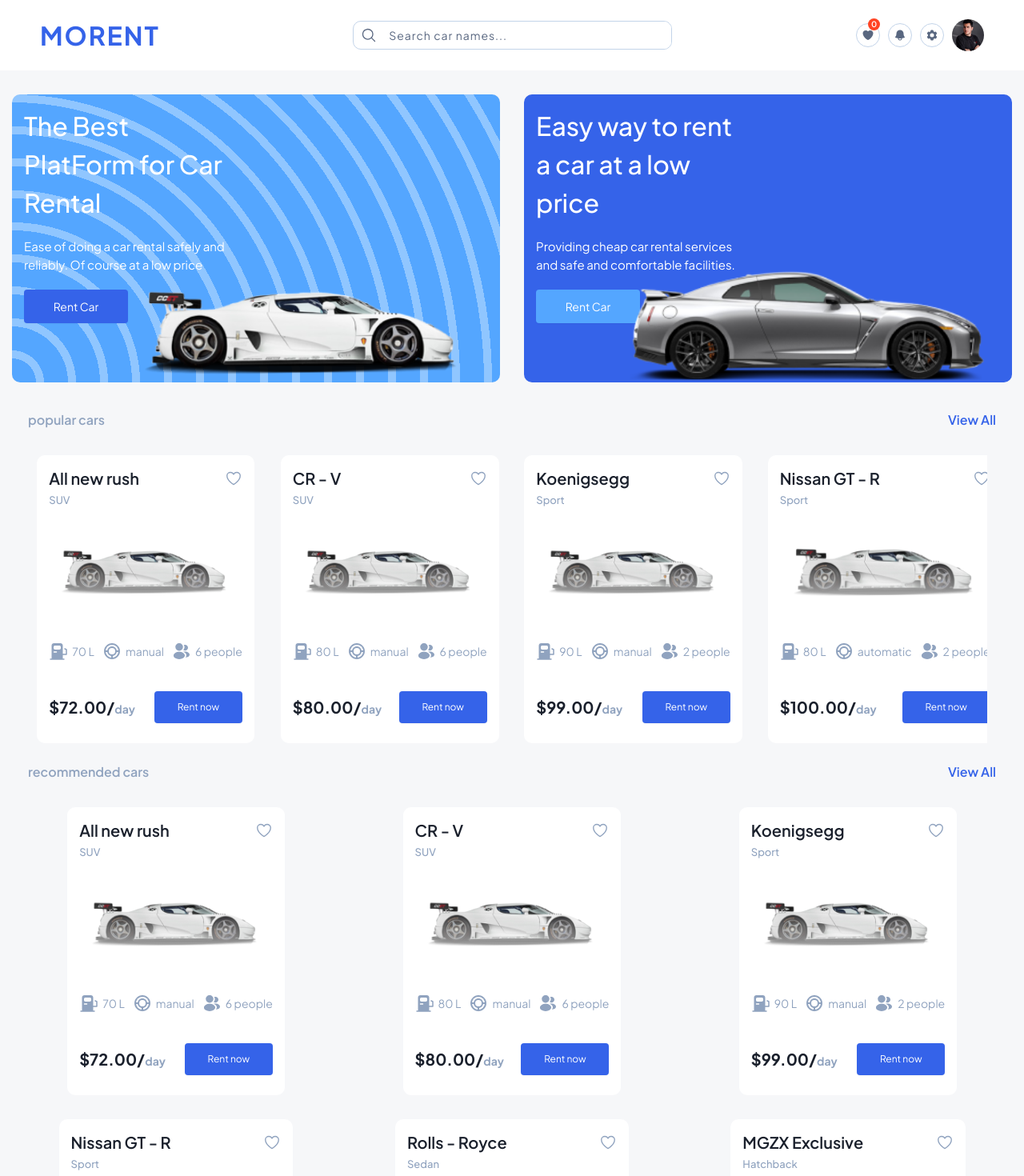
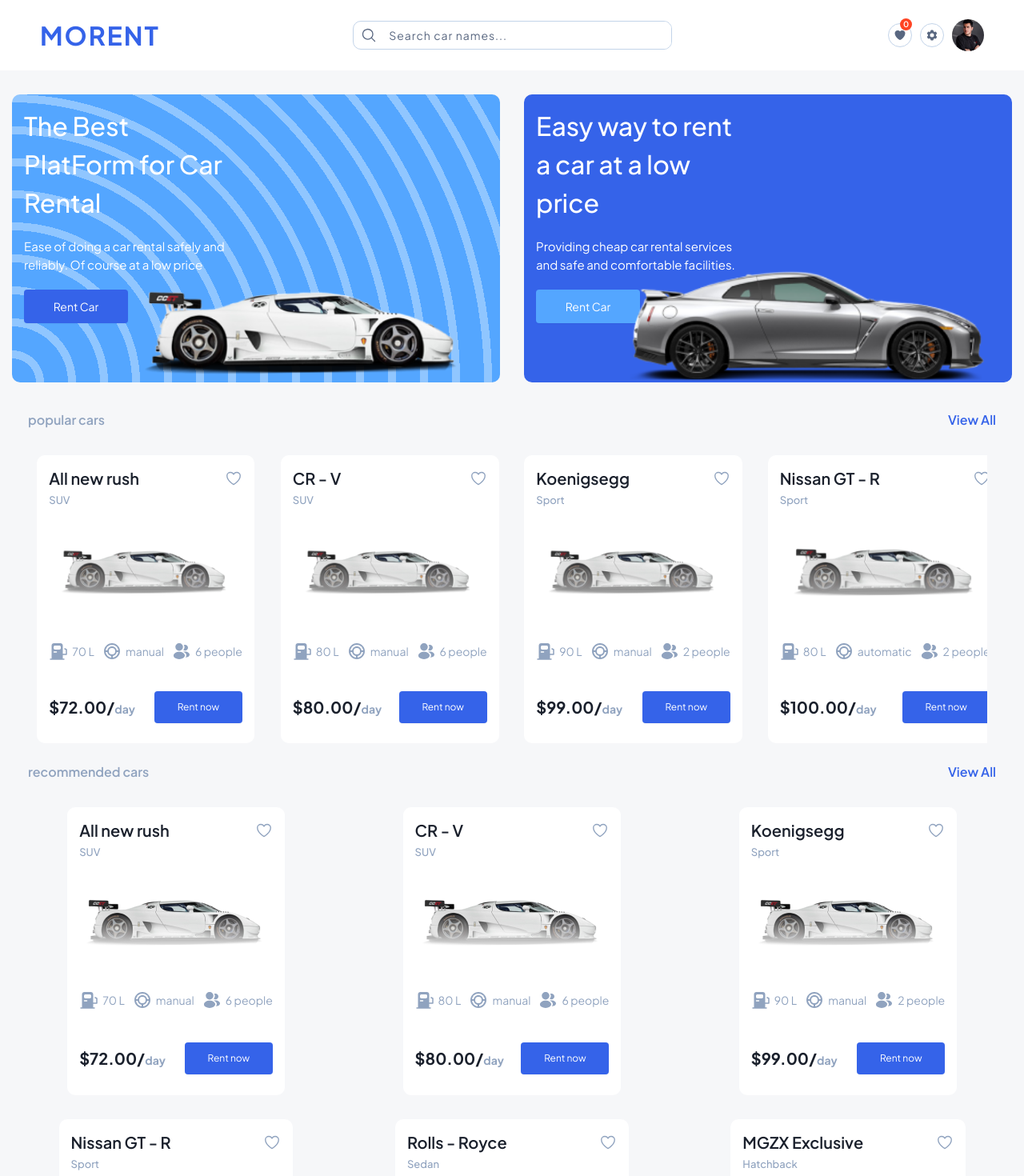
Before and after one commit to abolfazlcodes/morent, a React (Vite) app: page / in a window 1280 px wide. Shown: the top 1470 px of the page at 80% size. Built offline with nearby package versions, Linux system fonts and the light colour scheme.

Commit message:
add minor style changes

```diff
--- a/src/ui/CardsWrapper.tsx
+++ b/src/ui/CardsWrapper.tsx
@@ -127,7 +127,7 @@ function CardsWrapper() {
       />
       <StyledWrapper>
         {fakeCarsData.map((carItem) => (
-          <CarCard key={carItem.id} carData={carItem} />
+          <CarCard key={carItem.id} carData={carItem} type='typeB' />
         ))}
       </StyledWrapper>
 
--- a/src/ui/Input.tsx
+++ b/src/ui/Input.tsx
@@ -2,9 +2,9 @@ import { styled } from "styled-components";
 
 const Input = styled.input`
   border: 1px solid var(--color-grey-300);
-  background-color: var(--color-white);
+  background-color: var(--color-bg-grey);
   border-radius: var(--border-radius-sm);
-  padding: 0.8rem 1.2rem;
+  padding: 1.2rem;
   box-shadow: var(--shadow-sm);
 `;
 
--- a/src/ui/NavAction.tsx
+++ b/src/ui/NavAction.tsx
@@ -12,7 +12,7 @@ const StyledNavAction = styled.span`
   border-radius: 100%;
   color: var(--color-grey-500);
 
-  @media screen and (max-width: 730px) {
+  @media screen and (max-width: 400px) {
     display: none;
   }
 `;
@@ -36,6 +36,10 @@ const StyledBadge = styled.span`
   position: absolute;
   top: -20%;
   right: 0;
+
+  @media screen and (max-width: 400px) {
+    display: none;
+  }
 `;
 
 interface NavActionProps {
--- a/src/ui/Navbar.tsx
+++ b/src/ui/Navbar.tsx
@@ -37,9 +37,9 @@ function Navbar() {
         <NavAction link='/bookmarks' badge totalBookmarks={bookmarks.length}>
           <HiHeart />
         </NavAction>
-        <NavAction link='/notifications'>
+        {/* <NavAction link='/notifications'>
           <HiBell />
-        </NavAction>
+        </NavAction> */}
         <NavAction link='/settings'>
           <HiCog6Tooth />
         </NavAction>
--- a/src/ui/TotalCarsOverview.tsx
+++ b/src/ui/TotalCarsOverview.tsx
@@ -9,6 +9,10 @@ const Wrapper = styled.div`
   justify-content: space-between;
   width: 55%;
   margin-left: auto;
+
+  @media screen and (max-width: 730px) {
+    width: 100%;
+  }
 `;
 
 const TotalCarsSpan = styled.span`
```
